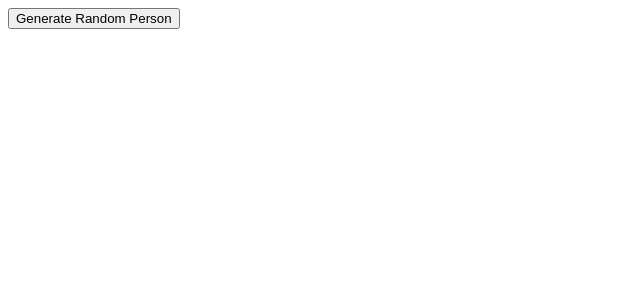
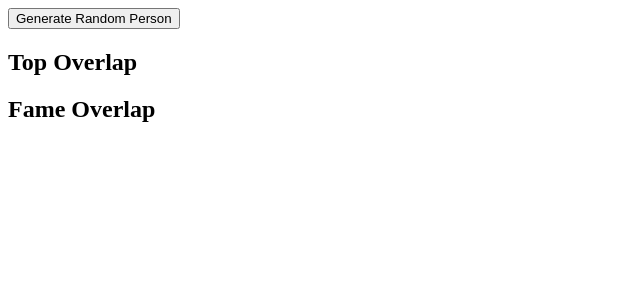
Before and after one commit to Jonathan-Heaney/map_of_contemporaries, a React (Vite) app in the folder react-frontend/: page / in a window 1280 px wide. Shown: the top 300 px of the page, without its empty margins (0-640 px from the left). Built offline with nearby package versions, Linux system fonts and the light colour scheme.

Commit message:
Added headers for lists

```diff
--- a/react-frontend/src/FameOverlapList.jsx
+++ b/react-frontend/src/FameOverlapList.jsx
@@ -4,6 +4,7 @@ import PersonDetail from './PersonDetail';
 function FameOverlapList({ people }) {
   return (
     <div>
+      <h2>Fame Overlap</h2>
       {people.map((person) => (
         <PersonDetail key={person.id} person={person} />
       ))}
--- a/react-frontend/src/OverlapList.jsx
+++ b/react-frontend/src/OverlapList.jsx
@@ -4,6 +4,7 @@ import PersonDetail from './PersonDetail';
 function OverlapList({ people }) {
   return (
     <div>
+      <h2>Top Overlap</h2>
       {people.map((person) => (
         <PersonDetail key={person.id} person={person} />
       ))}
--- a/react-frontend/src/RandomPerson.jsx
+++ b/react-frontend/src/RandomPerson.jsx
@@ -4,7 +4,6 @@ import PersonDetail from './PersonDetail';
 function RandomPerson({ fetchRandomPerson, person }) {
   return (
     <div>
-      <button onClick={fetchRandomPerson}>Generate Random Person</button>
       {person && (
         <div>
           <p>Name: {person.name}</p>
@@ -13,9 +12,9 @@ function RandomPerson({ fetchRandomPerson, person }) {
           <p>Death Year: {person.deathyear}</p>
           <p>Overlap Percentage: {person.overlap_percentage}</p>
           <p>Fame Score: {person.hpi}</p>
-          <br />
         </div>
       )}
+      <button onClick={fetchRandomPerson}>Generate Random Person</button>
     </div>
   );
 }
```
